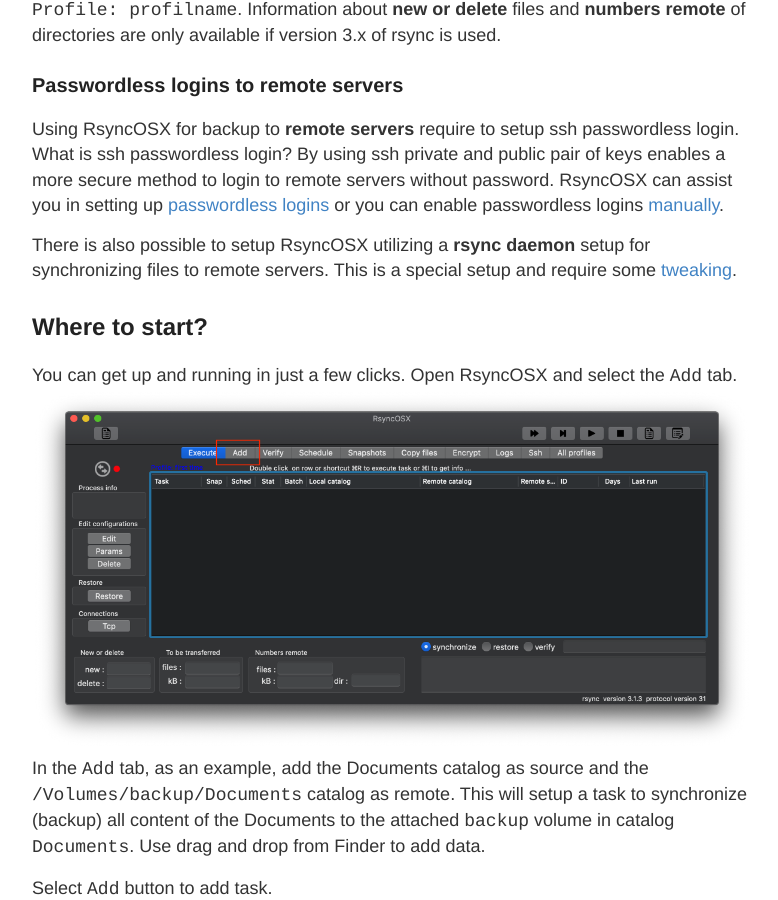
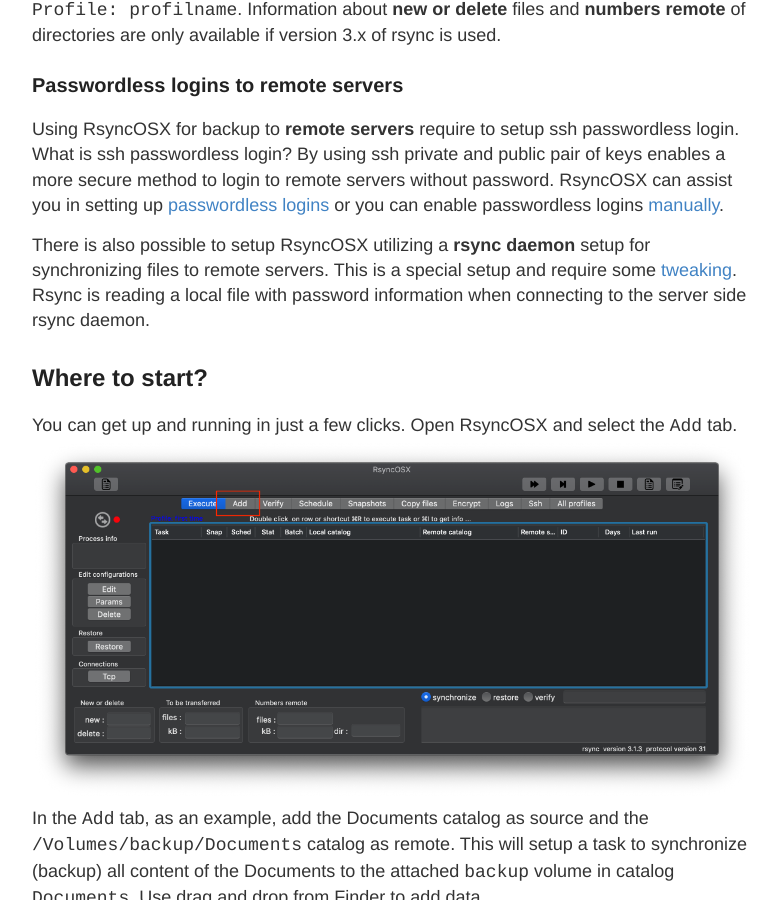
Before and after one commit to d2s/Documentation, a Jekyll site: the page built from _posts/2018-04-12-Intro.md, in a window 1280 px wide and 900 px high, scrolled down 346 px. Shown: the whole window, without its empty margins (248-1026 px from the left). Built offline with Jekyll 4.4.1, drawn with Linux system fonts in a browser that asks for light colours.

Commit message:
Update 2018-04-12-Intro.md

```diff
--- a/_posts/2018-04-12-Intro.md
+++ b/_posts/2018-04-12-Intro.md
@@ -12,7 +12,7 @@ Configurations can be saved in user selected **profiles**. The profile in use is
 
 Using RsyncOSX for backup to **remote servers** require to setup ssh passwordless login. What is ssh passwordless login? By using ssh private and public pair of keys enables a more secure method to login to remote servers without password. RsyncOSX can assist you in setting up [passwordless logins](/ssh)  or you can enable passwordless logins [manually](/PasswordlessLogin).
 
-There is also possible to setup RsyncOSX utilizing a **rsync daemon** setup for synchronizing files to remote servers. This is a special setup and require some [tweaking](https://github.com/rsyncOSX/RsyncOSX/issues/1256).
+There is also possible to setup RsyncOSX utilizing a **rsync daemon** setup for synchronizing files to remote servers. This is a special setup and require some [tweaking](/Rsyncdaemon). Rsync is reading a local file with password information when connecting to the server side rsync daemon.
 
 ## Where to start?
 
```
